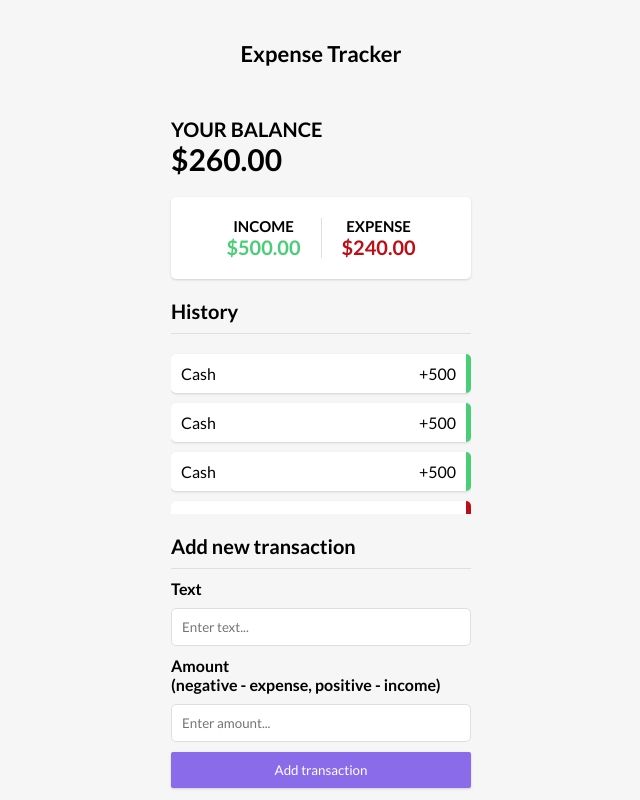
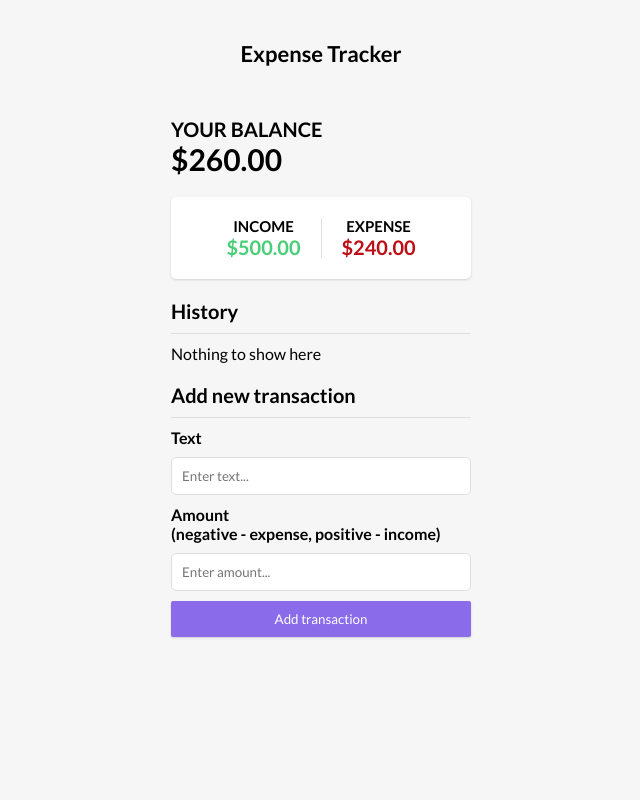
Before and after one commit to ismylsmylv/Expense-Tracker, a React (Vite) app: page / in a window 1280 px wide. Shown: the whole page, without its empty margins (319-959 px from the left). Built offline with nearby package versions, Linux system fonts and the light colour scheme; a web font is replaced by a local one.

Commit message:
add transaction added

```diff
--- a/package.json
+++ b/package.json
@@ -12,7 +12,8 @@
   "dependencies": {
     "react": "^18.2.0",
     "react-dom": "^18.2.0",
-    "sass": "^1.72.0"
+    "sass": "^1.72.0",
+    "uuid": "^9.0.1"
   },
   "devDependencies": {
     "@types/react": "^18.2.66",
--- a/src/App.tsx
+++ b/src/App.tsx
@@ -1,6 +1,11 @@
+import { useState } from "react";
 import "./style.scss";
+import { v4 as uuidv4 } from "uuid";
 
 function App() {
+  const [total, settotal] = useState([]);
+  const [inputName, setinputName] = useState("");
+  const [inputPrice, setinputPrice] = useState("");
   return (
     <div className="container">
       <div className="welcome">Expense Tracker</div>
@@ -23,27 +28,26 @@ function App() {
         <div className="heading">History</div>
         <div className="line"></div>
         <div className="list">
-          <div className="card income">
-            <div className="name">cash</div>
-            <div className="price">+500</div>
-          </div>
-          <div className="card income">
-            <div className="name">cash</div>
-            <div className="price">+500</div>
-          </div>
-          <div className="card income">
-            <div className="name">cash</div>
-            <div className="price">+500</div>
-          </div>
-
-          <div className="card expense">
-            <div className="name">book</div>
-            <div className="price">-40</div>
-          </div>
-          <div className="card expense">
-            <div className="name">camera</div>
-            <div className="price">-200</div>
-          </div>
+          {total.length > 0 ? (
+            total.map((elem) => {
+              return (
+                <div
+                  className={
+                    elem.type == "expense" ? "card expense" : "card income"
+                  }
+                  key={uuidv4()}
+                >
+                  <div className="name">{elem.name}</div>
+                  <div className="price">
+                    {elem.type == "expense" ? "-" : "+"}
+                    {elem.price}
+                  </div>
+                </div>
+              );
+            })
+          ) : (
+            <p>Nothing to show here</p>
+          )}
         </div>
       </div>
       <form className="addNew">
@@ -55,7 +59,15 @@ function App() {
           </label>
           <br />
 
-          <input type="text" placeholder="Enter text..." id="name" />
+          <input
+            value={inputName}
+            type="text"
+            placeholder="Enter text..."
+            id="name"
+            onChange={(e) => {
+              setinputName(e.target.value);
+            }}
+          />
         </div>
         <div className="priceInput">
           <label className="head" htmlFor="amount">
@@ -65,9 +77,32 @@ function App() {
           <label htmlFor="amount" className="explain">
             (negative - expense, positive - income)
           </label>
-          <input type="number" placeholder="Enter amount..." id="amount" />
+          <input
+            value={inputPrice}
+            type="number"
+            placeholder="Enter amount..."
+            id="amount"
+            onChange={(e) => {
+              setinputPrice(e.target.value);
+            }}
+          />
         </div>
-        <button>Add transaction</button>
+        <button
+          onClick={(e) => {
+            e.preventDefault();
+            const inputType = inputPrice;
+            const obj = {
+              name: inputName,
+              price: inputPrice,
+              type: inputType,
+            };
+            setinputName("");
+            setinputPrice("");
+            settotal([...total, obj]);
+          }}
+        >
+          Add transaction
+        </button>
       </form>
     </div>
   );
```
Also changed, not shown: 1 other file (tests, documents, lock files or other folders).
